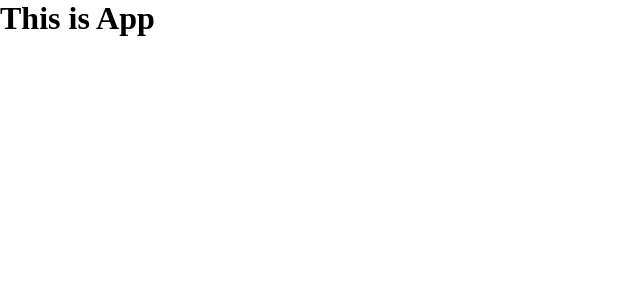
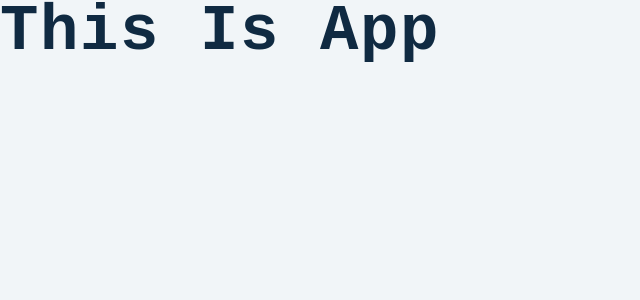
Before and after one commit to MAbdurahman/reactjs-text-creator, a React (Create React App) app: page / in a window 1280 px wide. Shown: the top 300 px of the page, without its empty margins (0-640 px from the left). Built offline with nearby package versions, Linux system fonts and the light colour scheme.

Commit message:
Add index.css styles

```diff
--- a/src/index.css
+++ b/src/index.css
@@ -22,3 +22,208 @@
 *:focus {
 	outline: none;
 }
+
+/*
+===============
+Variables
+===============
+*/
+
+:root {
+	/* dark shades of primary color*/
+	--clr-primary-1: hsl(205, 86%, 17%);
+	--clr-primary-2: hsl(205, 77%, 27%);
+	--clr-primary-3: hsl(205, 72%, 37%);
+	--clr-primary-4: hsl(205, 63%, 48%);
+	/* primary/main color */
+	--clr-primary-5: hsl(205, 78%, 60%);
+	/* lighter shades of primary color */
+	--clr-primary-6: hsl(205, 89%, 70%);
+	--clr-primary-7: hsl(205, 90%, 76%);
+	--clr-primary-8: hsl(205, 86%, 81%);
+	--clr-primary-9: hsl(205, 90%, 88%);
+	--clr-primary-10: hsl(205, 100%, 96%);
+	/* darkest grey - used for headings */
+	--clr-grey-1: hsl(209, 61%, 16%);
+	--clr-grey-2: hsl(211, 39%, 23%);
+	--clr-grey-3: hsl(209, 34%, 30%);
+	--clr-grey-4: hsl(209, 28%, 39%);
+	/* grey used for paragraphs */
+	--clr-grey-5: hsl(210, 22%, 49%);
+	--clr-grey-6: hsl(209, 23%, 60%);
+	--clr-grey-7: hsl(211, 27%, 70%);
+	--clr-grey-8: hsl(210, 31%, 80%);
+	--clr-grey-9: hsl(212, 33%, 89%);
+	--clr-grey-10: hsl(210, 36%, 96%);
+	--clr-white: #fff;
+	--clr-red-dark: hsl(360, 67%, 44%);
+	--clr-red-light: hsl(360, 71%, 66%);
+	--clr-green-dark: hsl(125, 67%, 44%);
+	--clr-green-light: hsl(125, 71%, 66%);
+	--clr-black: #222;
+	--transition: all 0.3s linear;
+	--spacing: 0.1rem;
+	--radius: 0.25rem;
+	--light-shadow: 0 5px 15px rgba(0, 0, 0, 0.1);
+	--dark-shadow: 0 5px 15px rgba(0, 0, 0, 0.2);
+	--max-width: 1170px;
+	--fixed-width: 620px;
+	--font-heading: 'Montserrat', sans-serif;
+	--font-body: 'Source Code Pro', monospace;
+}
+/*
+===============
+Global Styles
+===============
+*/
+
+body {
+  font-family: var(--font-body);
+	background: var(--clr-grey-10);
+	color: var(--clr-grey-1);
+	line-height: 1.5;
+	font-size: 0.875rem;
+}
+ul {
+	list-style-type: none;
+}
+a {
+	text-decoration: none;
+}
+h1,
+h2,
+h3,
+h4 {
+	letter-spacing: var(--spacing);
+	text-transform: capitalize;
+	line-height: 1.15;
+	margin-bottom: 0.75rem;
+}
+h1 {
+  font-size: 3rem;
+  font-size: 3.052rem;
+}
+h2 {
+  font-size: 2rem;
+  font-size: 2.441rem;
+}
+h3 {
+  font-size: 1.25rem;
+  /* font-size: 1.953rem; */
+}
+h4 {
+  font-size: 0.875rem;
+  font-size: 1rem;
+}
+h5 {
+  font-size: .875rem;
+  text-transform: capitalize;
+}
+
+small, .text_small {font-size: 0.8rem;}
+p {
+	margin-bottom: 1.25rem;
+	color: var(--clr-grey-5);
+}
+@media screen and (min-width: 800px) {
+	h1 {
+		font-size: 4rem;
+	}
+	h2 {
+		font-size: 2.5rem;
+	}
+	h3 {
+		font-size: 1.75rem;
+	}
+	h4 {
+		font-size: 1rem;
+	}
+	body {
+		font-size: 1rem;
+	}
+	h1,
+	h2,
+	h3,
+	h4 {
+		line-height: 1;
+	}
+}
+/*  global classes */
+
+.btn {
+	text-transform: uppercase;
+	background: var(--clr-primary-5);
+	color: var(--clr-primary-1);
+	padding: 0.375rem 0.75rem;
+	letter-spacing: 1px;
+	display: inline-block;
+	transition: var(--transition);
+	font-size: 0.875rem;
+	border: 2px solid var(--clr-primary-5);
+	cursor: pointer;
+	box-shadow: 0 1px 3px rgba(0, 0, 0, 0.2);
+	border-radius: var(--radius);
+}
+.btn:hover {
+	color: var(--clr-primary-5);
+	background: var(--clr-primary-8);
+	border-color: var(--clr-primary-8);
+}
+/* section */
+.section {
+	padding: 5rem 0;
+}
+
+.section-center {
+	width: 90vw;
+	margin: 0 auto;
+	max-width: 40rem;
+	margin-top: 5rem;
+	text-align: center;
+}
+@media screen and (min-width: 992px) {
+	.section-center {
+		width: 95vw;
+	}
+}
+main {
+	min-height: 100vh;
+	display: grid;
+	place-items: center;
+}
+/*
+===============
+Lorem Ipsum
+===============
+*/
+h3 {
+	text-transform: uppercase;
+	color: var(--clr-primary-1);
+}
+.lorem-form {
+	text-transform: capitalize;
+	letter-spacing: var(--spacing);
+	margin-top: 2rem;
+	margin-bottom: 4rem;
+	display: flex;
+	justify-content: center;
+	align-items: center;
+}
+label {
+	font-size: 1.25rem;
+	color: var(--clr-primary-1);
+}
+input {
+	padding: 0.25rem 0.5rem;
+	width: 4rem;
+	border-radius: var(--radius);
+	border: none;
+	margin: 0 0.5rem;
+	font-size: 1.25rem;
+}
+button {
+	background: var(--clr-primary-10);
+}
+.result {
+	margin-bottom: 2rem;
+}
```
Lines whose indentation alone changed are shown as unchanged.
